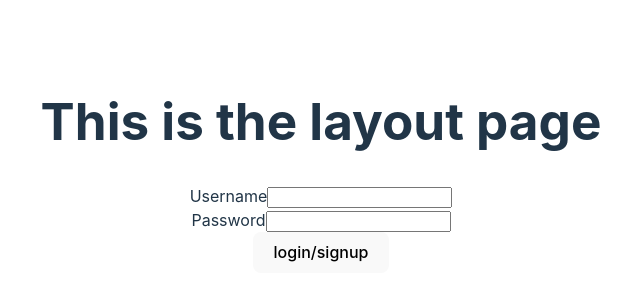
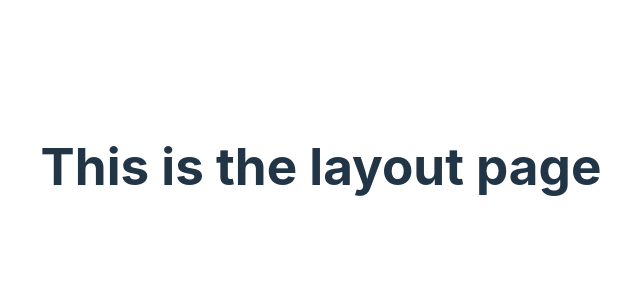
Before and after one commit to seanhagstrom/knoxRuns, a React (Vite) app in the folder client/: page / in a window 1280 px wide. Shown: the part 234-534 px from the top of the page, without its empty margins (319-959 px from the left). Built offline with nearby package versions, Linux system fonts and the light colour scheme.

Commit message:
feat: adds react browser router to application

```diff
--- a/client/src/api/auth.js
+++ b/client/src/api/auth.js
@@ -13,8 +13,12 @@ export const loginUser = async ({ username, password }) => {
     });
 
     const data = await response.json();
-    console.log(data);
-    return data;
+    if (data.token) {
+      // Temporary to get auth working.
+      window.localStorage.setItem('token', data.token);
+      return data;
+    }
+    return;
   } catch (error) {
     console.error(error);
   }
--- a/client/src/components/App.jsx
+++ b/client/src/components/App.jsx
@@ -2,12 +2,13 @@ import { useState } from 'react';
 import AuthForm from './AuthForm';
 
 import '../styles/App.css';
+import { Outlet } from 'react-router-dom';
 
 function App() {
   return (
     <div>
       <h1>This is the layout page</h1>
-      <AuthForm />
+      <Outlet />
     </div>
   );
 }
--- a/client/src/main.jsx
+++ b/client/src/main.jsx
@@ -1,10 +1,25 @@
 import React from 'react';
 import ReactDOM from 'react-dom/client';
+import { createBrowserRouter, RouterProvider } from 'react-router-dom';
 import App from './components/App';
+import AuthForm from './components/AuthForm';
 import './styles/index.css';
+
+export const router = createBrowserRouter([
+  {
+    path: '/',
+    element: <App />,
+    children: [
+      {
+        path: 'login',
+        element: <AuthForm />,
+      },
+    ],
+  },
+]);
 
 ReactDOM.createRoot(document.getElementById('root')).render(
   <React.StrictMode>
-    <App />
+    <RouterProvider router={router} />
   </React.StrictMode>
 );
```
Also changed, not shown: 1 other file (tests, documents, lock files or other folders).
